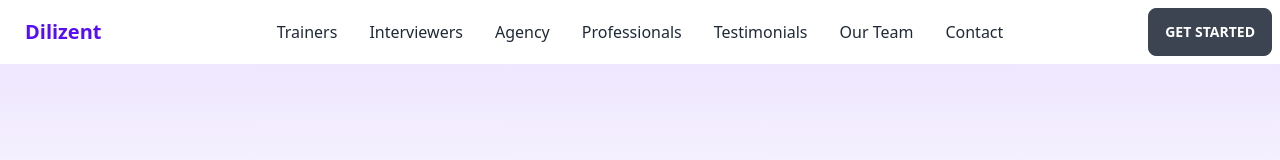
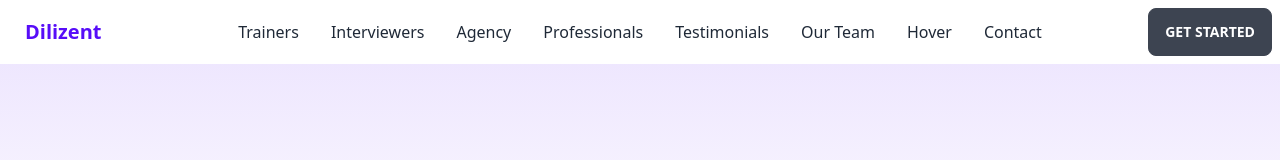
Before and after one commit to imrannaazir/dilizent-frontend, a React (Vite) app: page /contact in a window 1280 px wide. Shown: the top 160 px of the page. Built offline with nearby package versions, Linux system fonts and the light colour scheme; the HTML template or start-up script is replaced by a standard one.

Commit message:
dropdown added

```diff
--- a/src/components/ui/Navbar.jsx
+++ b/src/components/ui/Navbar.jsx
@@ -21,6 +21,27 @@ export default function Navbar() {
       </li>
       <li>
         <Link to="/team">Our Team</Link>
+      </li>
+      <li>
+        <div className="dropdown dropdown-hover dropdown-end  dropdown-bottom">
+          <label tabIndex={0} className="">
+            Hover
+          </label>
+          <ul
+            tabIndex={0}
+            className="dropdown-content menu p-2 shadow bg-base-100 rounded-box w-52"
+          >
+            <li>
+              <a>Institution</a>
+            </li>
+            <li>
+              <a>Agencies</a>
+            </li>
+            <li>
+              <a>Organizations</a>
+            </li>
+          </ul>
+        </div>
       </li>
       <li>
         <Link to="/contact">Contact</Link>
--- /dev/null
+++ b/src/notes.js
@@ -0,0 +1,3 @@
+/*
+in the nav - partner > institution, agencies, organizations
+*/
```
